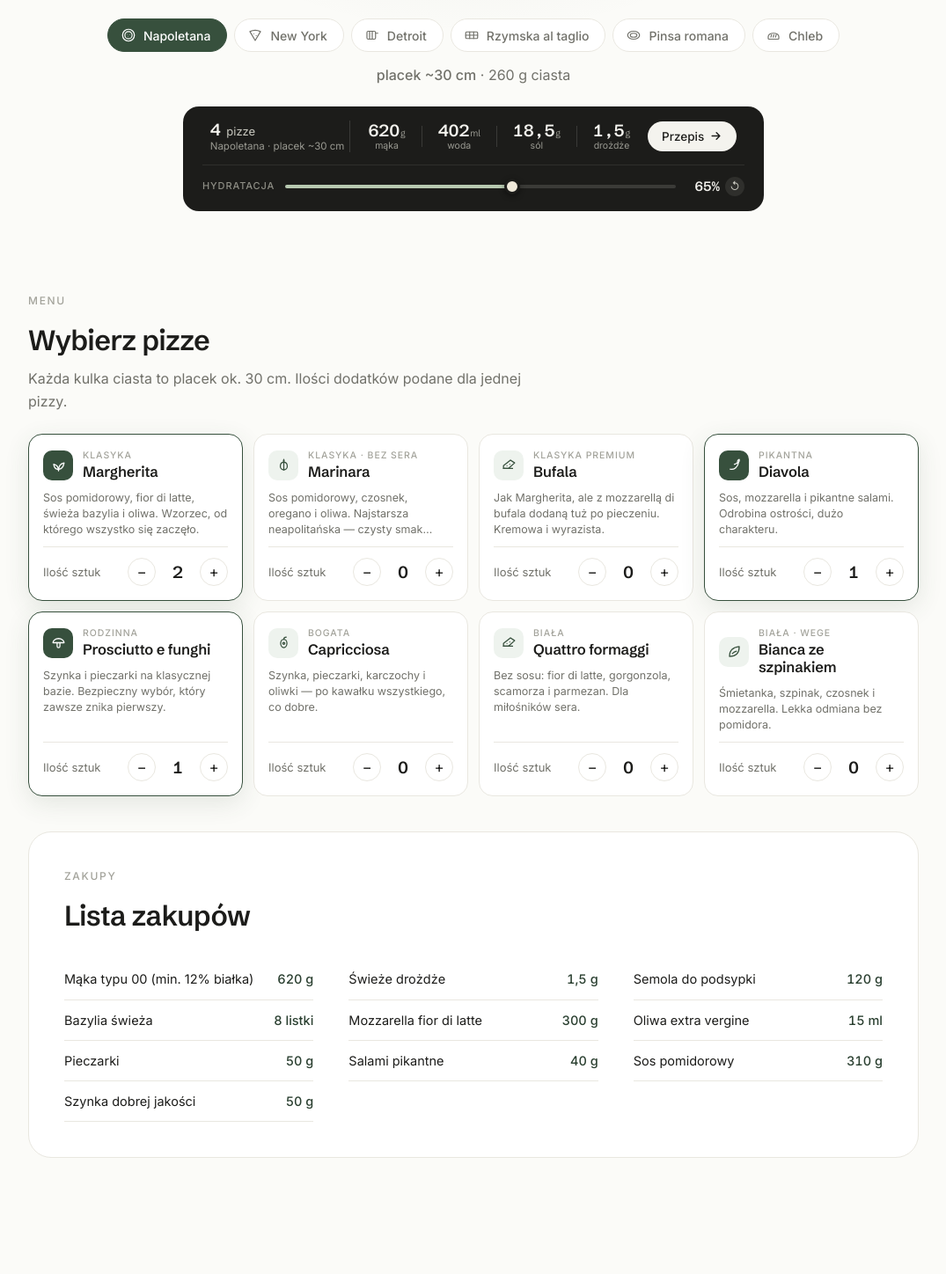
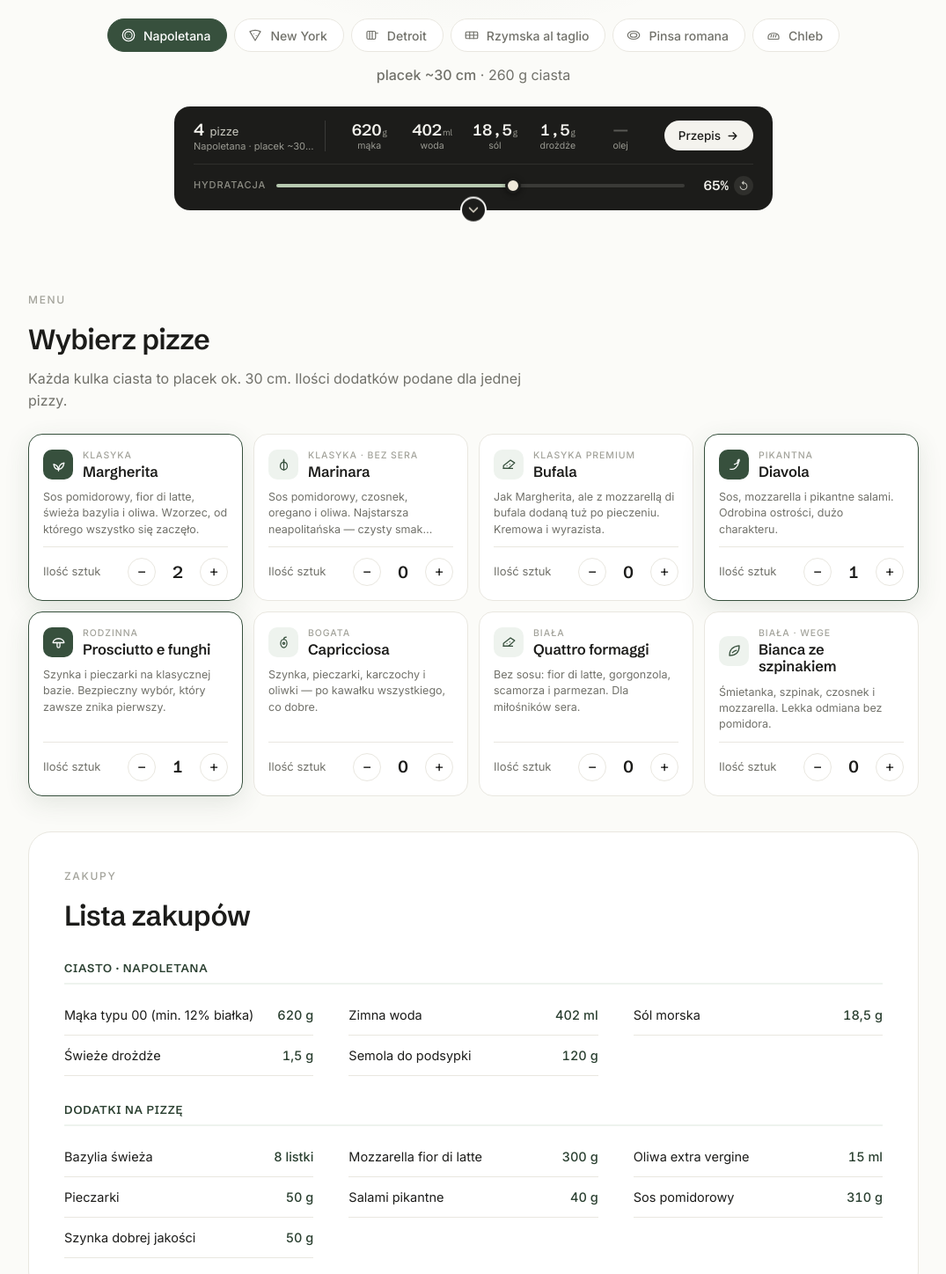
Before and after one commit to tomaszlyzwa/viarozbrat, a plain HTML site: page index.html in a window 1280 px wide. Shown: the part 312-1760 px from the top of the page at 88% size, without its empty margins (102-1177 px from the left). Drawn offline with Linux system fonts and the light colour scheme.

Commit message:
Add files via upload

```diff
--- a/index.html
+++ b/index.html
@@ -93,20 +93,20 @@ section{margin-top:52px}
 .style-btn[aria-pressed="true"]{background:var(--accent);border-color:var(--accent);color:#fff}
 .style-spec{text-align:center;margin-top:16px;font-size:13.5px;color:var(--faint)}
 /* compact dough summary bar */
-.dough-mini{max-width:660px;margin:22px auto 0;background:var(--ink);color:#F4F3EE;border-radius:18px;padding:16px 22px;display:flex;flex-direction:column;gap:14px;animation:miniIn .5s var(--ease) both}
+.dough-mini{width:100%;max-width:680px;margin:22px auto 0;background:var(--ink);color:#F4F3EE;border-radius:18px;padding:16px 22px;display:flex;flex-direction:column;gap:14px;animation:miniIn .5s var(--ease) both;position:relative}
 @keyframes miniIn{from{opacity:0;transform:translateY(8px)}to{opacity:1;transform:none}}
-.dm-top{display:flex;align-items:center;justify-content:center;gap:12px 20px;flex-wrap:wrap}
-.dm-title{display:flex;flex-direction:column;align-items:flex-start;line-height:1.15;padding-right:6px;border-right:1px solid #3a3a37}
-.dm-count{font-size:13px;color:#C9C9C0}
+.dm-top{display:flex;align-items:center;gap:14px}
+.dm-title{flex:0 0 150px;width:150px;display:flex;flex-direction:column;align-items:flex-start;line-height:1.15;padding-right:12px;border-right:1px solid #3a3a37;overflow:hidden}
+.dm-count{font-size:13px;color:#C9C9C0;white-space:nowrap}
 .dm-count b{font-family:var(--font-d);font-weight:600;font-size:19px;color:#F4F3EE;letter-spacing:-.01em;margin-right:3px;font-variant-numeric:tabular-nums}
-.dm-style{font-size:11.5px;color:#9a9a92;margin-top:1px}
-.dm-values{display:flex;align-items:center;gap:10px 18px;flex-wrap:wrap}
-.dm-item{display:flex;flex-direction:column;align-items:center;line-height:1.1}
-.dm-item .dm-v{font-family:var(--font-d);font-weight:600;font-size:19px;letter-spacing:-.01em;font-variant-numeric:tabular-nums}
+.dm-style{font-size:11px;color:#9a9a92;margin-top:1px;white-space:nowrap;overflow:hidden;text-overflow:ellipsis;max-width:100%}
+.dm-values{flex:1;display:grid;grid-template-columns:repeat(5,1fr);align-items:center}
+.dm-item{display:flex;flex-direction:column;align-items:center;line-height:1.1;min-width:0}
+.dm-item .dm-v{font-family:var(--font-d);font-weight:600;font-size:18px;letter-spacing:-.01em;font-variant-numeric:tabular-nums;white-space:nowrap}
 .dm-item .dm-v small{font-size:.55em;font-weight:400;color:#9a9a92;margin-left:1px}
 .dm-item .dm-k{font-size:10.5px;color:#9a9a92;margin-top:2px}
-.dm-sep{width:1px;height:24px;background:#3a3a37}
-.dm-cta{display:inline-flex;align-items:center;gap:6px;background:#F4F3EE;color:var(--ink);border:none;border-radius:99px;padding:9px 16px;font-family:var(--font-b);font-size:13.5px;font-weight:500;cursor:pointer;transition:transform .2s var(--ease),background .2s var(--ease)}
+.dm-sep{display:none}
+.dm-cta{flex:0 0 auto;display:inline-flex;align-items:center;gap:6px;background:#F4F3EE;color:var(--ink);border:none;border-radius:99px;padding:9px 16px;font-family:var(--font-b);font-size:13.5px;font-weight:500;cursor:pointer;transition:transform .2s var(--ease),background .2s var(--ease)}
 .dm-cta:hover{background:#fff;transform:translateX(2px)}
 .dm-cta svg{transition:transform .2s var(--ease)}
 .dm-cta:hover svg{transform:translateX(3px)}
@@ -121,7 +121,13 @@ section{margin-top:52px}
 .dm-hyd-val b{font-family:var(--font-d);font-weight:600;font-size:15px;color:#F4F3EE;font-variant-numeric:tabular-nums;min-width:38px;text-align:right}
 .dm-hyd-reset{border:none;background:#2f2f2c;color:#C9C9C0;width:22px;height:22px;border-radius:50%;font-size:12px;cursor:pointer;display:grid;place-items:center;transition:background .2s}
 .dm-hyd-reset:hover{background:#3f3f3b}
-@media(max-width:640px){.dough-mini{padding:14px 16px}.dm-title{border-right:none;border-bottom:1px solid #3a3a37;padding-bottom:8px;width:100%;align-items:center;padding-right:0}.dm-item .dm-v{font-size:17px}.dm-top{gap:10px 14px}}
+.dm-v-off{color:#5a5a56}
+.dm-jump{position:absolute;left:50%;bottom:-14px;transform:translateX(-50%);width:30px;height:30px;border-radius:50%;background:var(--ink);color:#EFE9DA;border:2px solid var(--bg);cursor:pointer;display:grid;place-items:center;transition:transform .25s var(--ease),background .25s var(--ease);animation:jumpBob 2.2s ease-in-out 1s infinite}
+.dm-jump:hover{background:#2b2d31;transform:translateX(-50%) translateY(2px)}
+@keyframes jumpBob{0%,100%{transform:translateX(-50%) translateY(0)}50%{transform:translateX(-50%) translateY(3px)}}
+.grid-bread{grid-template-columns:minmax(260px,340px);justify-content:center}
+.bread-card{border-color:var(--accent)}
+@media(max-width:680px){.dough-mini{padding:14px 16px}.dm-top{flex-wrap:wrap;justify-content:center}.dm-title{flex-basis:100%;width:100%;border-right:none;border-bottom:1px solid #3a3a37;padding-bottom:8px;align-items:center;padding-right:0}.dm-values{flex-basis:100%;order:2}.dm-cta{order:3}.dm-item .dm-v{font-size:16px}}
 .style-spec b{color:var(--muted);font-weight:500}
 
 /* ---------- pizza cards ---------- */
@@ -147,7 +153,10 @@ section{margin-top:52px}
 
 /* ---------- shopping list ---------- */
 .shop{margin-top:40px;background:var(--card);border:1px solid var(--line);border-radius:26px;padding:40px}
-.shop-grid{display:grid;grid-template-columns:repeat(auto-fill,minmax(230px,1fr));gap:0 40px;margin-top:24px}
+.shop-group{margin-top:28px}
+.shop-group:first-of-type{margin-top:24px}
+.shop-h{font-family:var(--font-d);font-weight:600;font-size:13px;letter-spacing:.06em;text-transform:uppercase;color:var(--accent-ink);padding-bottom:6px;border-bottom:2px solid var(--accent-soft)}
+.shop-grid{display:grid;grid-template-columns:repeat(auto-fill,minmax(230px,1fr));gap:0 40px;margin-top:12px}
 .srow{display:flex;justify-content:space-between;align-items:baseline;gap:12px;padding:11px 0;border-bottom:1px solid var(--line);font-size:14.5px}
 .srow .n{color:var(--ink)}
 .srow .a{font-weight:500;font-variant-numeric:tabular-nums;white-space:nowrap;color:var(--accent-ink)}
@@ -249,10 +258,10 @@ code{font-family:var(--font-b);font-size:.88em;background:var(--sand);padding:2p
     <div class="dough-mini" id="doughMini" hidden></div>
   </div>
 
-  <section class="reveal">
+  <section class="reveal" id="menuSection" style="scroll-margin-top:72px">
     <div class="eyebrow">Menu</div>
-    <h2 class="section-t">Wybierz pizze</h2>
-    <p class="section-sub">Każda kulka ciasta to placek ok. 30 cm. Ilości dodatków podane dla jednej pizzy.</p>
+    <h2 class="section-t" id="menuTitle">Wybierz pizze</h2>
+    <p class="section-sub" id="menuSub">Każda kulka ciasta to placek ok. 30 cm. Ilości dodatków podane dla jednej pizzy.</p>
     <div class="grid" id="pizzaGrid"></div>
   </section>
 
@@ -587,15 +596,17 @@ function updateDoughValues(){
     fmt(Math.round(n*u.water)),
     fmt(Math.round(n*u.salt*10)/10),
     fmt(Math.round(n*u.yeast*10)/10),
+    u.oil>0 ? fmt(Math.round(n*u.oil)) : "—",
   ];
-  if(u.oil>0) vals.push(fmt(Math.round(n*u.oil)));
-  if(u.sugar>0) vals.push(fmt(Math.round(n*u.sugar)));
   document.querySelectorAll("#doughMini .dm-v").forEach((el,i)=>{
-    if(vals[i]!=null){
-      const small = el.querySelector("small");
+    if(vals[i]!=null && el.firstChild){
       el.firstChild.textContent = vals[i];
     }
   });
+}
+function scrollToMenu(){
+  const menu = document.getElementById("menuSection");
+  if(menu) menu.scrollIntoView({behavior:"smooth", block:"start"});
 }
 function resetHyd(){
   hydOverride = null;
@@ -604,6 +615,7 @@ function resetHyd(){
 function setStyle(id){
   styleId = id;
   hydOverride = null;
+  if(id==="chleb" && !counts["_chleb"]) counts["_chleb"] = 1;
   renderStyles(); renderCards(); renderDough(); renderShop();
   renderRecipe(); renderSchedule();
 }
@@ -639,7 +651,39 @@ function scaleAmt(v,unit){
   return s>=10 ? Math.round(s/5)*5 : Math.round(s*10)/10;
 }
 function renderCards(){
-  document.getElementById("pizzaGrid").innerHTML = PIZZAS.map(p=>`
+  const grid = document.getElementById("pizzaGrid");
+  const title = document.getElementById("menuTitle");
+  const sub = document.getElementById("menuSub");
+  if(styleId==="chleb"){
+    title.textContent = "Ile bochenków?";
+    sub.textContent = "Ustaw liczbę bochenków chleba, a składniki na ciasto przeliczą się same.";
+    const nb = counts["_chleb"] || 0;
+    grid.className = "grid grid-bread";
+    grid.innerHTML = `
+      <div class="pcard bread-card ${nb>0?"sel":""}" id="card-_chleb">
+        <div class="pcard-head">
+          <span class="pcard-ic">${icon("bread")}</span>
+          <div>
+            <div class="kind">Wypiek</div>
+            <h3>Chleb pszenny</h3>
+          </div>
+        </div>
+        <div class="desc">Domowy bochenek ~800 g na tym samym cieście. Otwarty miękisz, chrupka skórka.</div>
+        <div class="stepper">
+          <span class="lbl">Liczba bochenków</span>
+          <div class="step-ctl">
+            <button class="step-btn" aria-label="Mniej bochenków" onclick="change('_chleb',-1)">−</button>
+            <span class="count" id="cnt-_chleb">${nb}</span>
+            <button class="step-btn" aria-label="Więcej bochenków" onclick="change('_chleb',1)">+</button>
+          </div>
+        </div>
+      </div>`;
+    return;
+  }
+  title.textContent = "Wybierz pizze";
+  sub.textContent = "Każda kulka ciasta to placek ok. 30 cm. Ilości dodatków podane dla jednej pizzy.";
+  grid.className = "grid";
+  grid.innerHTML = PIZZAS.map(p=>`
     <div class="pcard ${counts[p.id]>0?"sel":""}" id="card-${p.id}">
       <div class="pcard-head">
         <span class="pcard-ic">${icon(p.ic)}</span>
@@ -660,15 +704,20 @@ function renderCards(){
     </div>`).join("");
 }
 function change(id,d){
-  counts[id] = Math.max(0, Math.min(12, counts[id]+d));
+  counts[id] = Math.max(0, Math.min(12, (counts[id]||0)+d));
   document.getElementById("cnt-"+id).textContent = counts[id];
   document.getElementById("card-"+id).classList.toggle("sel", counts[id]>0);
   renderDough(); renderShop();
 }
 
 /* ================= dough summary (compact bar) ================= */
-function totalBalls(){ return Object.values(counts).reduce((a,b)=>a+b,0); }
+function totalBalls(){
+  if(styleId==="chleb") return counts["_chleb"] || 0;
+  return PIZZAS.reduce((a,p)=>a+(counts[p.id]||0),0);
+}
 function pizzaWord(n){ return n===1 ? "pizzę" : (n%10>=2 && n%10<=4 && (n%100<10||n%100>=20) ? "pizze" : "pizz"); }
+function breadWord(n){ return n===1 ? "bochenek" : (n%10>=2 && n%10<=4 && (n%100<10||n%100>=20) ? "bochenki" : "bochenków"); }
+function unitWord(n){ return styleId==="chleb" ? breadWord(n) : pizzaWord(n); }
 function renderDough(){
   const n = totalBalls();
   const s = styleOf();
@@ -676,25 +725,25 @@ function renderDough(){
   if(!mini) return;
   if(n===0){ mini.hidden = true; mini.innerHTML = ""; return; }
   const u = doughPerUnit();
+  const dash = "—";
   const items = [
     [fmt(Math.round(n*u.flour/5)*5), "g", "mąka"],
     [fmt(Math.round(n*u.water)), "ml", "woda"],
     [fmt(Math.round(n*u.salt*10)/10), "g", "sól"],
     [fmt(Math.round(n*u.yeast*10)/10), "g", "drożdże"],
+    [u.oil>0 ? fmt(Math.round(n*u.oil)) : dash, u.oil>0 ? "ml" : "", "olej"],
   ];
-  if(u.oil>0) items.push([fmt(Math.round(n*u.oil)), "ml", "olej"]);
-  if(u.sugar>0) items.push([fmt(Math.round(n*u.sugar)), "g", "cukier"]);
   const unitShort = s.unit.split(" (")[0];
   const hyd = currentHyd();
   const hmin = Math.round(s.hydMin*100), hmax = Math.round(s.hydMax*100), hval = Math.round(hyd*100);
   mini.innerHTML = `
     <div class="dm-top">
       <div class="dm-title">
-        <span class="dm-count"><b>${n}</b> ${pizzaWord(n)}</span>
+        <span class="dm-count"><b>${n}</b> ${unitWord(n)}</span>
         <span class="dm-style">${s.name} · ${unitShort}</span>
       </div>
       <div class="dm-values">${items.map(([v,un,k],i)=>
-        `${i>0?'<span class="dm-sep"></span>':''}<div class="dm-item"><div class="dm-v">${v}<small>${un}</small></div><div class="dm-k">${k}</div></div>`
+        `<div class="dm-item"><div class="dm-v${v===dash?' dm-v-off':''}">${v}${un?`<small>${un}</small>`:''}</div><div class="dm-k">${k}</div></div>`
       ).join("")}</div>
       <button class="dm-cta" onclick="switchTab('przepisy')" aria-label="Przejdź do przepisu">
         Przepis
@@ -707,7 +756,10 @@ function renderDough(){
         style="--fill:${hydFill(hval,hmin,hmax)}"
         oninput="setHyd(this.value)" aria-label="Hydratacja ciasta w procentach">
       <span class="dm-hyd-val"><b id="hydValLbl">${hval}%</b><button class="dm-hyd-reset" onclick="resetHyd()" ${hydOverride==null?'hidden':''} aria-label="Reset hydratacji">↺</button></span>
-    </div>`;
+    </div>
+    <button class="dm-jump" onclick="scrollToMenu()" aria-label="Przejdź do wyboru pizzy">
+      <svg viewBox="0 0 24 24" width="18" height="18" fill="none" stroke="currentColor" stroke-width="2" stroke-linecap="round" stroke-linejoin="round"><path d="M6 9l6 6 6-6"/></svg>
+    </button>`;
   mini.hidden = false;
 }
 let _prevNums = {};
@@ -735,32 +787,58 @@ function animateNums(scope){
 /* ================= shopping list ================= */
 function renderShop(){
   const s = styleOf();
-  const agg = new Map();
-  for(const p of PIZZAS){
-    if(!counts[p.id]) continue;
-    for(const [name,amt,unit] of p.top){
-      const key = name+"|"+unit;
-      agg.set(key,(agg.get(key)||0)+scaleAmt(amt,unit)*counts[p.id]);
-    }
-  }
   const el = document.getElementById("shopBody");
   const n = totalBalls();
-  if(n===0){ el.innerHTML = '<p class="shop-empty">Lista pojawi się, gdy wybierzesz pizze.</p>'; return; }
-  const rows = [...agg.entries()]
-    .map(([k,v])=>{const [name,unit]=k.split("|");return {name,unit,v};})
-    .sort((a,b)=>a.name.localeCompare(b.name,"pl"));
+  const isBread = styleId==="chleb";
+  if(n===0){
+    el.innerHTML = `<p class="shop-empty">Lista pojawi się, gdy wybierzesz ${isBread?"liczbę bochenków":"pizze"}.</p>`;
+    return;
+  }
+  // --- dough ingredients ---
   const u = doughPerUnit();
   const dough = [
     {name:cap(s.flour), unit:"g", v:Math.round(n*u.flour/5)*5},
+    {name:"Zimna woda", unit:"ml", v:Math.round(n*u.water)},
+    {name:"Sól morska", unit:"g", v:Math.round(n*u.salt*10)/10},
     {name:"Świeże drożdże", unit:"g", v:Math.round(n*u.yeast*10)/10},
   ];
   if(u.oil>0) dough.push({name:"Oliwa / olej do ciasta", unit:"ml", v:Math.round(n*u.oil)});
   if(u.sugar>0) dough.push({name:"Cukier", unit:"g", v:Math.round(n*u.sugar)});
   if(s.id==="napoletana"||s.id==="pinsa"||s.id==="newyork") dough.push({name:"Semola do podsypki", unit:"g", v:Math.max(100, n*30)});
   if(s.id==="detroit"||s.id==="rzymska") dough.push({name:"Olej do blaszki", unit:"ml", v:n*(s.id==="detroit"?15:25)});
-  el.innerHTML = `<div class="shop-grid">${
-    [...dough, ...rows].map(r=>`<div class="srow"><span class="n">${r.name}</span><span class="a">${fmt(r.v)} ${r.unit}</span></div>`).join("")
+
+  const groupHTML = (rows)=>`<div class="shop-grid">${
+    rows.map(r=>`<div class="srow"><span class="n">${r.name}</span><span class="a">${fmt(r.v)} ${r.unit}</span></div>`).join("")
   }</div>`;
+
+  let html = `
+    <div class="shop-group">
+      <h3 class="shop-h">${isBread ? "Ciasto na chleb" : "Ciasto · "+s.name}</h3>
+      ${groupHTML(dough)}
+    </div>`;
+
+  // --- pizza toppings (only for pizza styles) ---
+  if(!isBread){
+    const agg = new Map();
+    for(const p of PIZZAS){
+      if(!counts[p.id]) continue;
+      for(const [name,amt,unit] of p.top){
+        const key = name+"|"+unit;
+        agg.set(key,(agg.get(key)||0)+scaleAmt(amt,unit)*counts[p.id]);
+      }
+    }
+    const tops = [...agg.entries()]
+      .map(([k,v])=>{const [name,unit]=k.split("|");return {name,unit,v};})
+      .sort((a,b)=>a.name.localeCompare(b.name,"pl"));
+    if(tops.length){
+      html += `
+        <div class="shop-group">
+          <h3 class="shop-h">Dodatki na pizzę</h3>
+          ${groupHTML(tops)}
+        </div>`;
+    }
+  }
+  el.innerHTML = html;
 }
 
 /* ================= dynamic schedule ================= */
```
